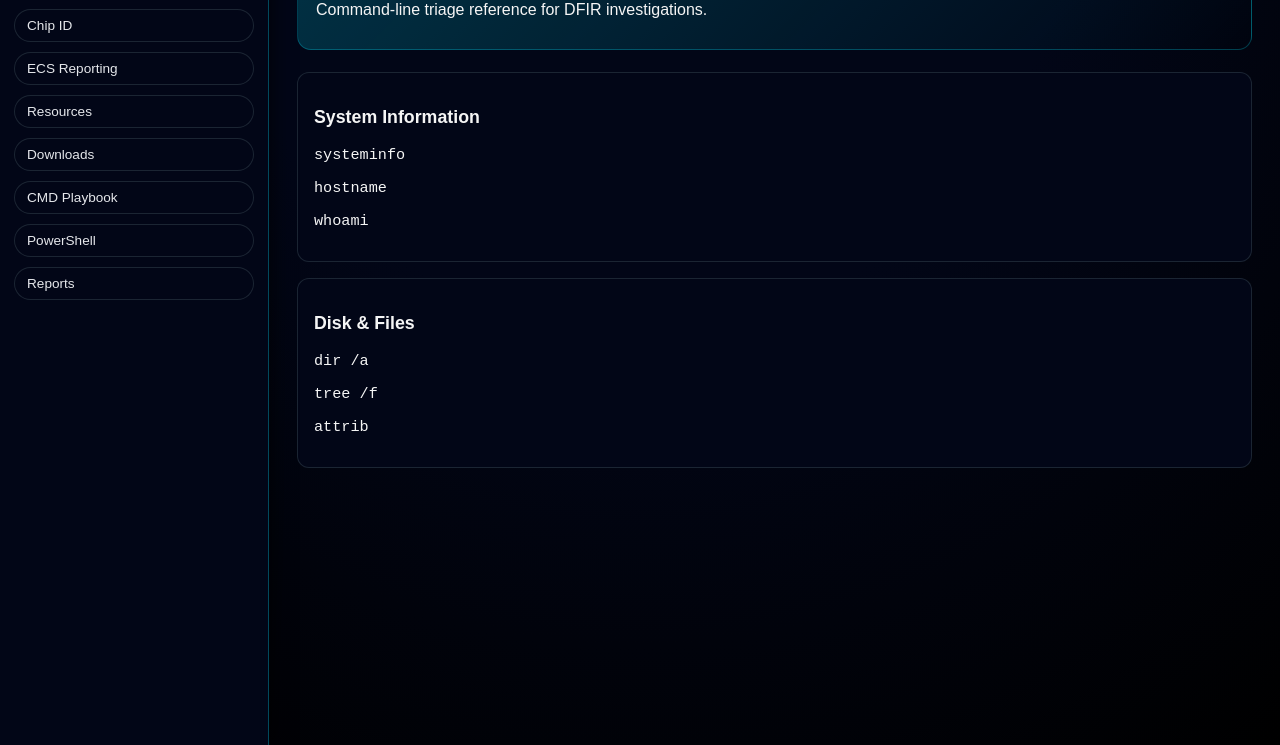
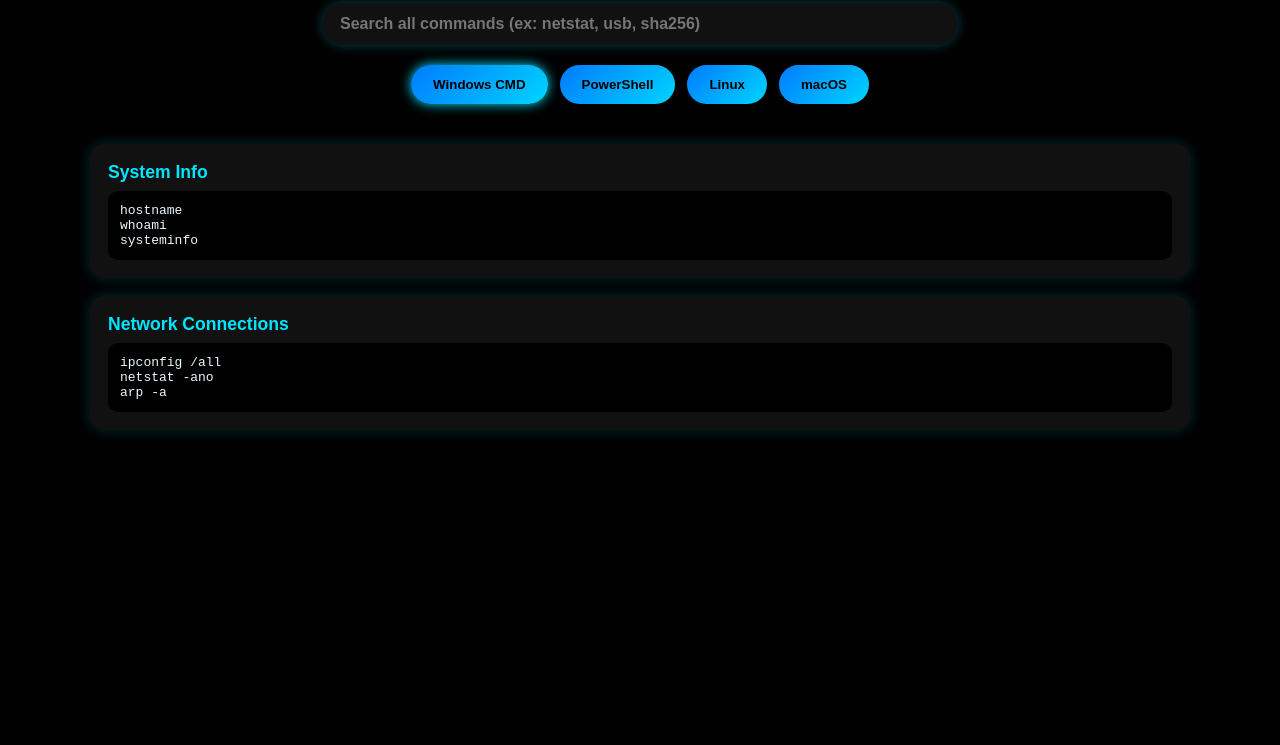
Before and after one commit to Proudyoungone/THE-4NSIC-ZONE-PROJECT, a plain HTML site: page cmd.html in a window 1280 px wide. Shown: the part 91-836 px from the top of the page. After the commit the page ends 800 px from the top, so only its background shows below. Drawn offline with Linux system fonts and the light colour scheme.

Commit message:
Update cmd.html

```diff
--- a/cmd.html
+++ b/cmd.html
@@ -1,146 +1,236 @@
 <!DOCTYPE html>
 <html lang="en">
 <head>
-  <meta charset="UTF-8" />
-  <title>CMD DFIR Playbook</title>
-  <meta name="viewport" content="width=device-width, initial-scale=1.0" />
+<meta charset="UTF-8">
+<title>DFIR Command Playbook</title>
 
 <style>
 body {
   margin: 0;
-      font-family: Arial, sans-serif;
-      background: radial-gradient(circle at top, #020617 0%, #020617 40%, #000 100%);
-      color: #f5f5f5;
+  background: black;
+  font-family: Arial, Helvetica, sans-serif;
+  color: #e8f9ff;
 }
 
-    .layout {
-      display: flex;
-      min-height: 100vh;
+.header {
+  text-align: center;
+  font-size: 2.4rem;
+  font-weight: bold;
+  letter-spacing: 0.08em;
+  text-transform: uppercase;
+  color: #f5f5f5;
+  text-shadow: 0 0 12px #00e5ff;
+  padding: 25px;
 }
 
-    .sidebar {
-      width: 240px;
-      background: #020617;
-      padding: 18px 14px;
-      border-right: 1px solid rgba(0, 229, 255, 0.3);
-      box-shadow: 4px 0 18px rgba(0,0,0,.6);
-      position: sticky;
-      top: 0;
-      height: 100vh;
+/* ==== SEARCH BAR ==== */
+.search-wrap {
+  display: flex;
+  justify-content: center;
+  margin-bottom: 20px;
 }
 
-    .site-logo {
+#searchBox {
+  width: 70%;
+  max-width: 600px;
+  padding: 12px 18px;
+  border-radius: 999px;
+  border: none;
+  outline: none;
+  font-size: 1rem;
+  font-weight: bold;
+  background: #111;
+  color: #00e5ff;
+  box-shadow: 0 0 12px rgba(0,229,255,0.3);
+}
+
+/* ===== TAB BAR ===== */
+.tab-bar {
+  display: flex;
+  justify-content: center;
+  gap: 12px;
+  flex-wrap: wrap;
+  margin-bottom: 20px;
+}
+
+.tab-btn {
+  background: linear-gradient(135deg,#007BFF,#00D4FF);
+  border: none;
+  padding: 12px 22px;
+  border-radius: 999px;
+  font-weight: bold;
+  cursor: pointer;
+  color: black;
+}
+
+.tab-btn.active {
+  box-shadow: 0 0 12px #00e5ff;
+}
+
+.panel {
+  display: none;
+  max-width: 1100px;
+  margin: auto;
+  padding: 20px;
+}
+
+.panel.active {
+  display: block;
+}
+
+.cmd-card {
+  background: #111;
+  border-radius: 14px;
+  padding: 18px;
+  margin-bottom: 18px;
+  box-shadow: 0 0 14px rgba(0,229,255,0.2);
+}
+
+.cmd-title {
   font-size: 1.1rem;
   font-weight: bold;
-      letter-spacing: .15em;
-      text-transform: uppercase;
-      text-shadow: 0 0 8px #00e5ff;
-      margin-bottom: 18px;
+  color: #00e5ff;
+  margin-bottom: 8px;
 }
 
-    .nav-list {
-      display: flex;
-      flex-direction: column;
-      gap: 10px;
+.cmd-box {
+  background: black;
+  border-radius: 10px;
+  padding: 12px;
+  font-family: monospace;
+  white-space: pre-wrap;
+  position: relative;
+  overflow-x: auto;
 }
 
-    .nav-link {
-      color: #e5e7eb;
-      text-decoration: none;
-      font-size: .85rem;
-      padding: 8px 12px;
-      border-radius: 999px;
-      background: #020617;
-      border: 1px solid rgba(31,41,55,0.9);
-      transition: .2s;
+.copy-btn {
+  position: absolute;
+  right: 10px;
+  top: 10px;
+  background: linear-gradient(135deg,#00e5ff,#00ffaa);
+  border: none;
+  border-radius: 8px;
+  padding: 5px 10px;
+  font-size: 0.8rem;
+  font-weight: bold;
+  cursor: pointer;
 }
 
-    .nav-link:hover {
-      border-color: #00e5ff;
-      box-shadow: 0 0 12px rgba(0,229,255,.5);
-      transform: translateY(-1px);
-    }
-
-    .main {
-      flex: 1;
-      padding: 28px;
-    }
-
-    .page-header {
-      margin-bottom: 22px;
-      padding: 14px 18px;
-      border-radius: 14px;
-      background: linear-gradient(135deg, rgba(0,229,255,.2), transparent);
-      border: 1px solid rgba(0,229,255,.25);
-    }
-
-    .page-title {
-      font-size: 1.8rem;
-      text-transform: uppercase;
-      text-shadow: 0 0 8px #00e5ff;
-      margin: 0;
-    }
-
-    .content-block {
-      background: #020617;
-      border: 1px solid rgba(31,41,55,.9);
-      border-radius: 12px;
-      padding: 16px;
-      margin-top: 16px;
-      font-size: .95rem;
-    }
-
-    @media (max-width: 850px) {
-      .layout { flex-direction: column; }
-      .sidebar { width: 100%; height: auto; position: relative; }
+mark {
+  background: #00e5ff;
+  color: black;
+  border-radius: 4px;
+  padding: 2px 4px;
 }
 </style>
 </head>
 
 <body>
 
-<div class="layout">
+<div class="header">DFIR Command Playbook</div>
 
-  <!-- ✅ SIDEBAR -->
-  <aside class="sidebar">
-    <div class="site-logo">4NSIC ZONE</div>
-    <nav class="nav-list">
-      <a class="nav-link" href="index.html">Home</a>
-      <a class="nav-link" href="index2.html">Chip ID</a>
-      <a class="nav-link" href="ecs.html">ECS Reporting</a>
-      <a class="nav-link" href="index3.html">Resources</a>
-      <a class="nav-link" href="downloads.html">Downloads</a>
-      <a class="nav-link" href="cmd.html">CMD Playbook</a>
-      <a class="nav-link" href="powershell_playbook.html">PowerShell</a>
-      <a class="nav-link" href="Report.html">Reports</a>
-    </nav>
-  </aside>
+<div class="search-wrap">
+  <input type="text" id="searchBox" placeholder="Search all commands (ex: netstat, usb, sha256)" onkeyup="searchCommands()">
+</div>
 
-  <!-- ✅ MAIN CONTENT -->
-  <main class="main">
+<div class="tab-bar">
+  <button class="tab-btn active" onclick="openTab('cmd')">Windows CMD</button>
+  <button class="tab-btn" onclick="openTab('ps')">PowerShell</button>
+  <button class="tab-btn" onclick="openTab('linux')">Linux</button>
+  <button class="tab-btn" onclick="openTab('mac')">macOS</button>
+</div>
 
-    <header class="page-header">
-      <h1 class="page-title">CMD DFIR Playbook</h1>
-      <p>Command-line triage reference for DFIR investigations.</p>
-    </header>
+<!-- ================= CMD ================= -->
+<div id="cmd" class="panel active">
+  <div class="cmd-card">
+    <div class="cmd-title">System Info</div>
+    <div class="cmd-box">hostname
+whoami
+systeminfo</div>
+  </div>
+  <div class="cmd-card">
+    <div class="cmd-title">Network Connections</div>
+    <div class="cmd-box">ipconfig /all
+netstat -ano
+arp -a</div>
+  </div>
+</div>
 
-    <section class="content-block">
-      <h3>System Information</h3>
-      <pre>systeminfo</pre>
-      <pre>hostname</pre>
-      <pre>whoami</pre>
-    </section>
+<!-- ================= PS ================= -->
+<div id="ps" class="panel">
+  <div class="cmd-card">
+    <div class="cmd-title">Running Processes</div>
+    <div class="cmd-box">Get-Process | Select Name,Id,Path</div>
+  </div>
+  <div class="cmd-card">
+    <div class="cmd-title">Active Connections</div>
+    <div class="cmd-box">Get-NetTCPConnection</div>
+  </div>
+</div>
 
-    <section class="content-block">
-      <h3>Disk & Files</h3>
-      <pre>dir /a</pre>
-      <pre>tree /f</pre>
-      <pre>attrib</pre>
-    </section>
+<!-- ================= LINUX ================= -->
+<div id="linux" class="panel">
+  <div class="cmd-card">
+    <div class="cmd-title">Processes</div>
+    <div class="cmd-box">ps aux
+top</div>
+  </div>
+  <div class="cmd-card">
+    <div class="cmd-title">Network</div>
+    <div class="cmd-box">ss -tulpn
+ip a</div>
+  </div>
+</div>
 
-  </main>
+<!-- ================= MAC ================= -->
+<div id="mac" class="panel">
+  <div class="cmd-card">
+    <div class="cmd-title">System Info</div>
+    <div class="cmd-box">sw_vers
+system_profiler SPSoftwareDataType</div>
+  </div>
+  <div class="cmd-card">
+    <div class="cmd-title">Persistence</div>
+    <div class="cmd-box">ls ~/Library/LaunchAgents
+ls /Library/LaunchDaemons</div>
+  </div>
+</div>
 
-</div>
+<script>
+function openTab(tabId) {
+  document.querySelectorAll(".panel").forEach(p => p.classList.remove("active"));
+  document.querySelectorAll(".tab-btn").forEach(b => b.classList.remove("active"));
+  document.getElementById(tabId).classList.add("active");
+  event.target.classList.add("active");
+}
+
+function searchCommands() {
+  const input = document.getElementById("searchBox").value.toLowerCase();
+  const cards = document.querySelectorAll(".cmd-card");
+
+  cards.forEach(card => {
+    const text = card.innerText.toLowerCase();
+    const box = card.querySelector(".cmd-box");
+
+    if (text.includes(input)) {
+      card.style.display = "block";
+      highlight(box, input);
+    } else {
+      card.style.display = "none";
+    }
+  });
+}
+
+function highlight(element, keyword) {
+  const text = element.innerText;
+  if (!keyword) {
+    element.innerHTML = text;
+    return;
+  }
+  const regex = new RegExp(`(${keyword})`, "gi");
+  element.innerHTML = text.replace(regex, "<mark>$1</mark>");
+}
+</script>
 
 </body>
 </html>
```
Lines whose indentation alone changed are shown as unchanged.
